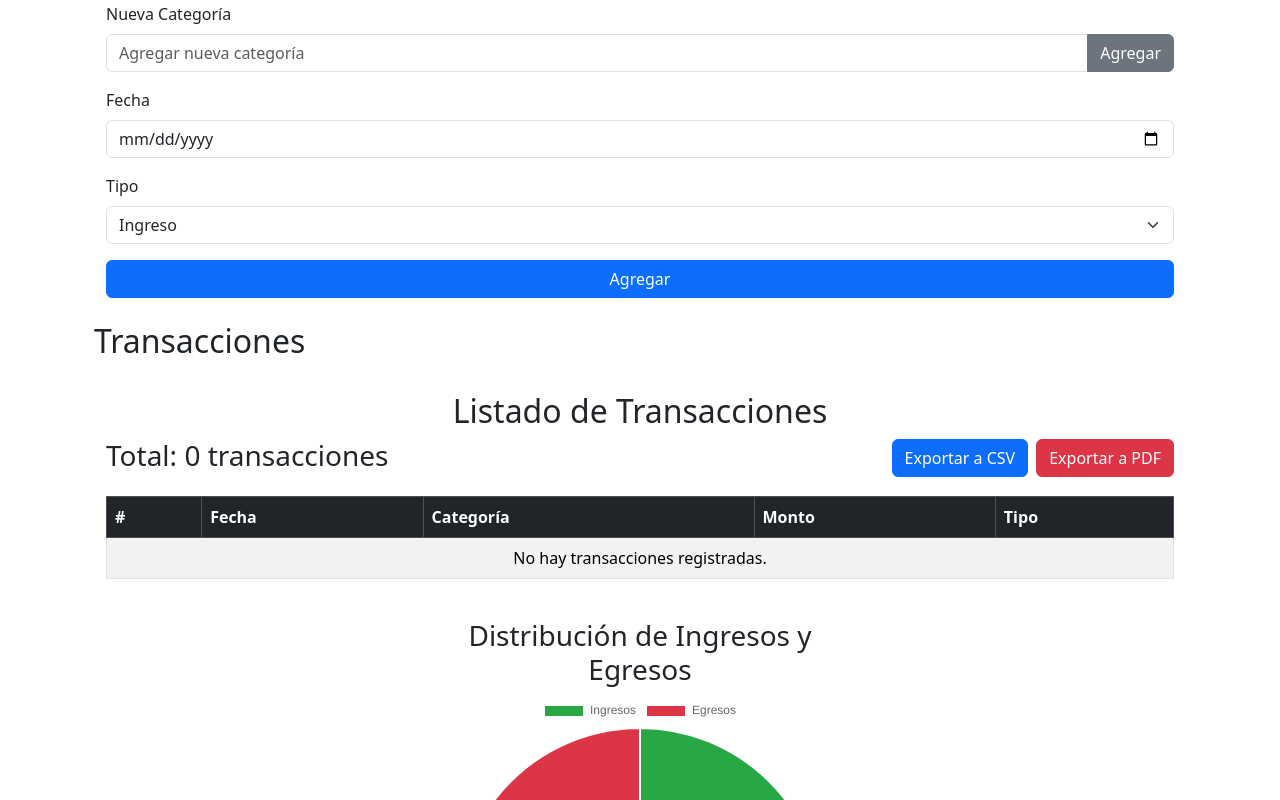
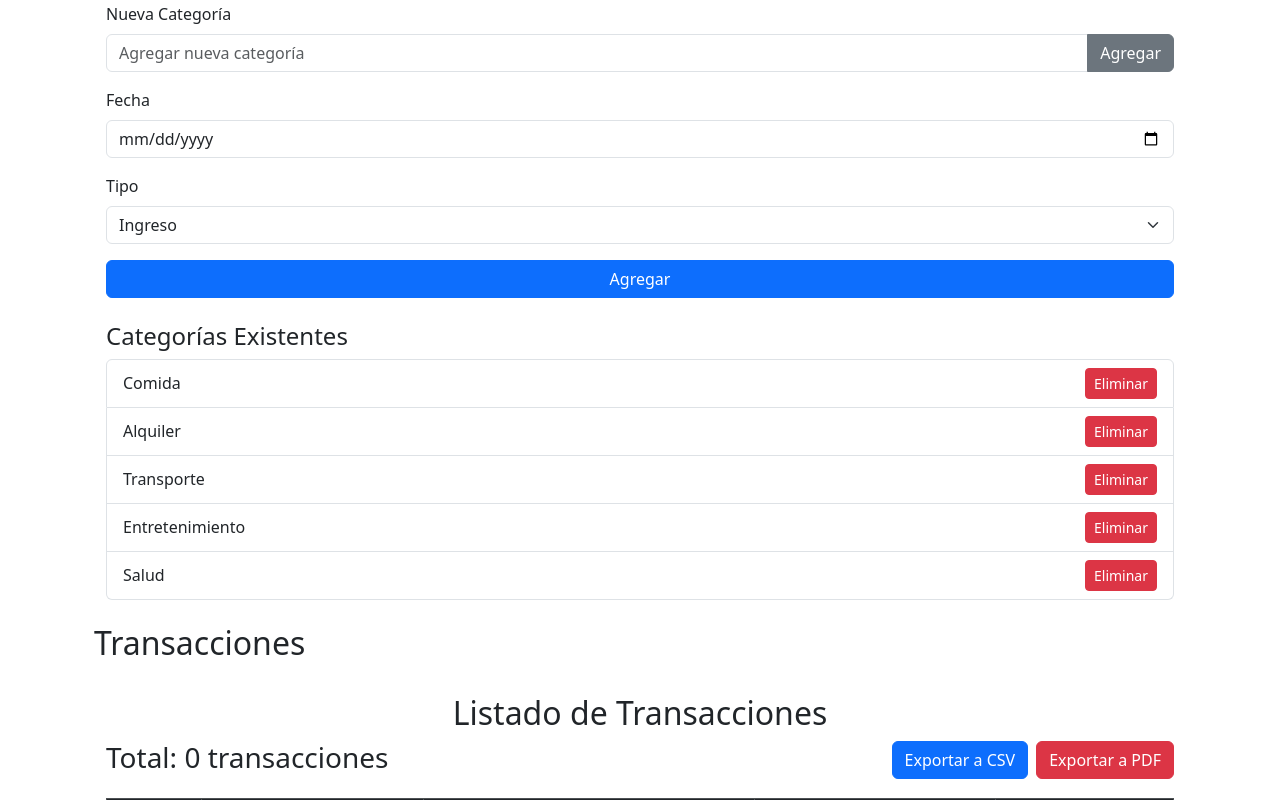
Before and after one commit to WildoFari/Finance-Tracker., a React (Create React App) app: page / in a window 1280 px wide. Shown: the part 518-1318 px from the top of the page. Built offline with nearby package versions, Linux system fonts and the light colour scheme.

Commit message:
Delete category

```diff
--- a/src/components/AddTransaction.js
+++ b/src/components/AddTransaction.js
@@ -1,9 +1,8 @@
 import React, { useState, useContext } from 'react';
 import { TransactionContext } from '../context/TransactionContext';
 
-
 const AddTransaction = () => {
-    const { addTransaction, categories, addCategory } = useContext(TransactionContext);
+    const { addTransaction, categories, addCategory, deleteCategory } = useContext(TransactionContext);
     const [form, setForm] = useState({
         amount: '',
         category: '',
@@ -11,12 +10,11 @@ const AddTransaction = () => {
         type: 'Ingreso',
     });
     const [newCategory, setNewCategory] = useState('');
+    const [error, setError] = useState('');
 
     const handleChange = (e) => {
         setForm({ ...form, [e.target.name]: e.target.value });
     };
-
-    const [error, setError] = useState('');
 
     const handleAddCategory = () => {
         if (newCategory.trim() === '') {
@@ -32,6 +30,10 @@ const AddTransaction = () => {
         addCategory(newCategory);
         setNewCategory('');
         setError('');
+    };
+
+    const handleDeleteCategory = (category) => {
+        deleteCategory(category);
     };
 
     const handleSubmit = (e) => {
@@ -115,6 +117,22 @@ const AddTransaction = () => {
             <button type="submit" className="btn btn-primary w-100">
                 Agregar
             </button>
+            <div className="mt-4">
+                <h4>Categorías Existentes</h4>
+                <ul className="list-group">
+                    {categories.map((category, index) => (
+                        <li key={index} className="list-group-item d-flex justify-content-between align-items-center">
+                            {category}
+                            <button
+                                className="btn btn-sm btn-danger"
+                                onClick={() => handleDeleteCategory(category)}
+                            >
+                                Eliminar
+                            </button>
+                        </li>
+                    ))}
+                </ul>
+            </div>
         </form>
     );
 };
```
